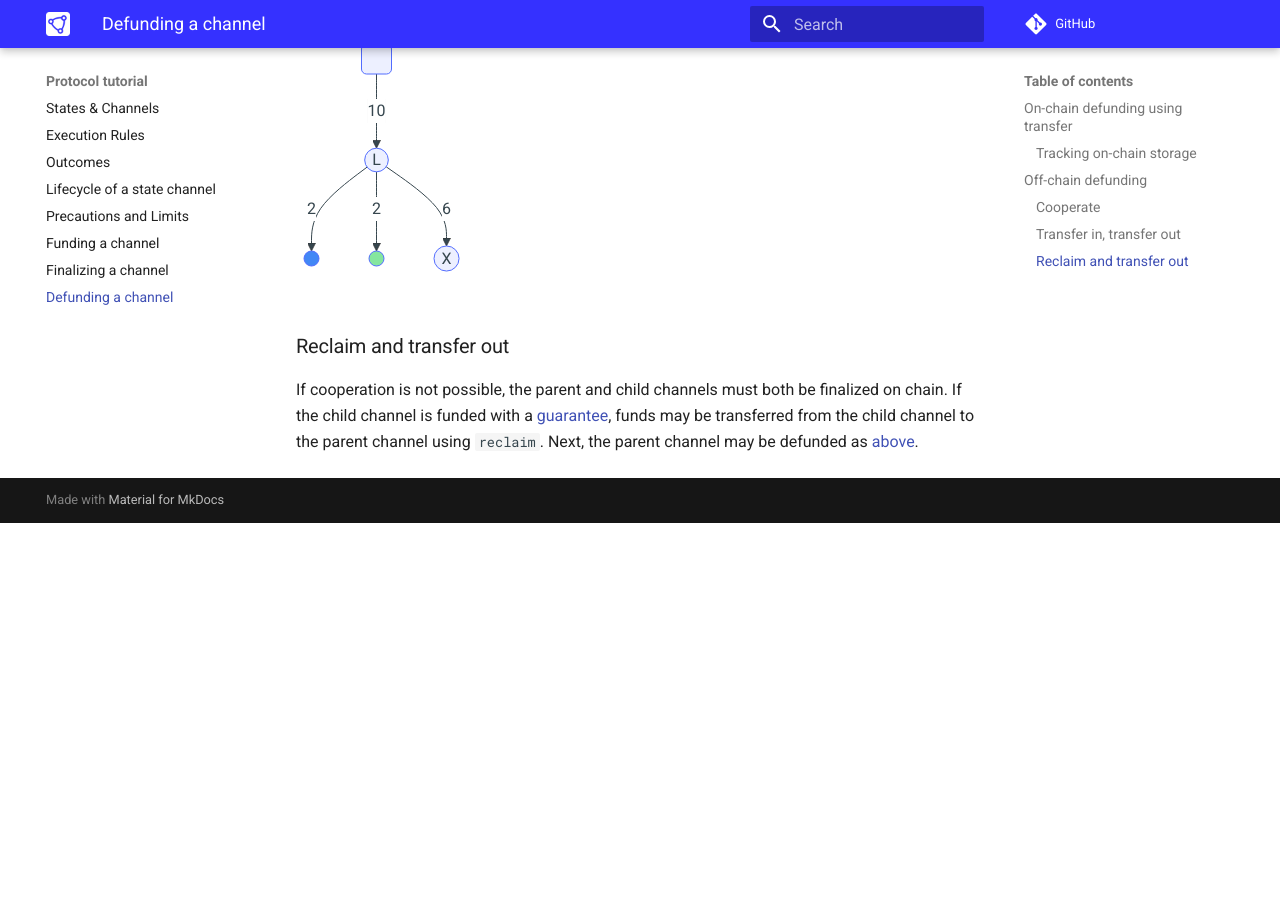
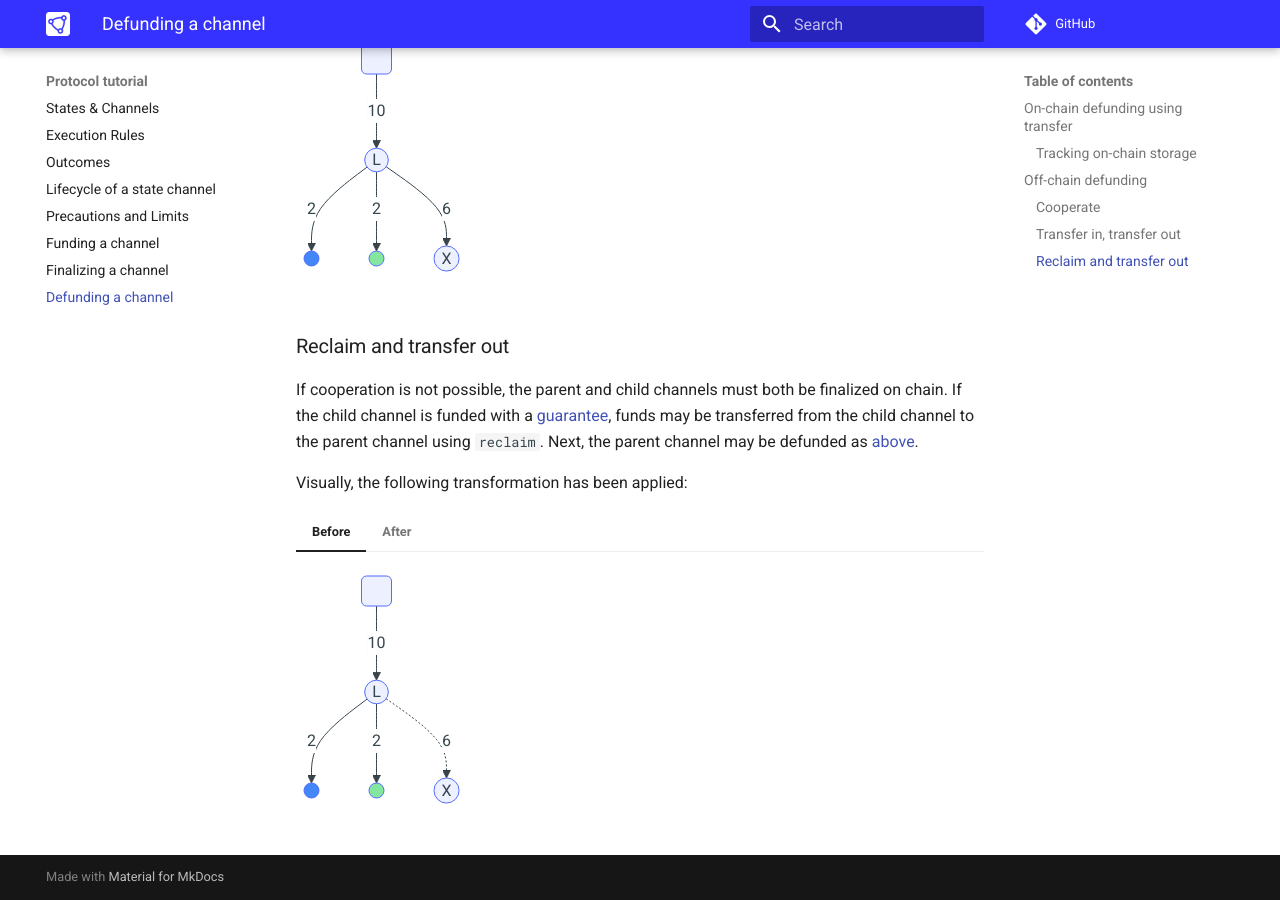
Before and after one commit to statechannels/go-nitro, an MkDocs documentation site: the page built from docs/protocol-tutorial/0080-defunding-a-channel.md, in a window 1280 px wide and 900 px high, scrolled down 2715 px. Built offline with MkDocs 1.6.1 and Material for MkDocs 9.7.7, drawn with Linux system fonts in a browser that asks for light colours; comment, search, counter and statistics services are not loaded; before the commit the page ends 3238 px from its top, so only the background shows below that; some of the changed lines change nothing that is shown.

Commit message:
reuse before / after some more

````diff
--- a/docs/protocol-tutorial/0080-defunding-a-channel.md
+++ b/docs/protocol-tutorial/0080-defunding-a-channel.md
@@ -150,3 +150,41 @@
 ### Reclaim and transfer out
 
 If cooperation is not possible, the parent and child channels must both be finalized on chain. If the child channel is funded with a [guarantee](./0030-outcomes.md#guarantees), funds may be transferred from the child channel to the parent channel using `reclaim`. Next, the parent channel may be defunded as [above](#on-chain-defunding-using-transfer).
+
+Visually, the following transformation has been applied:
+
+=== "Before"
+
+    ```mermaid
+    graph TD;
+    linkStyle default interpolate basis;
+    ETHAssetHolder( )
+    ledger((L))
+    channel((X))
+    me(( )):::me
+    hub(( )):::hub
+    ETHAssetHolder-->|10|ledger;
+    ledger-->|2|me;
+    ledger-->|2|hub;
+    ledger-.->|6|channel;
+    classDef me fill:#4287f5
+    classDef hub fill:#85e69f
+    classDef bob fill:#d93434
+    ```
+
+=== "After"
+
+    ```mermaid
+    graph TD;
+    linkStyle default interpolate basis;
+    ETHAssetHolder( )
+    ledger((L))
+    me(( )):::me
+    hub(( )):::hub
+    ETHAssetHolder-->|10|ledger;
+    ledger-->|6|me;
+    ledger-->|4|hub;
+    classDef me fill:#4287f5
+    classDef hub fill:#85e69f
+    classDef bob fill:#d93434
+    ```
````
